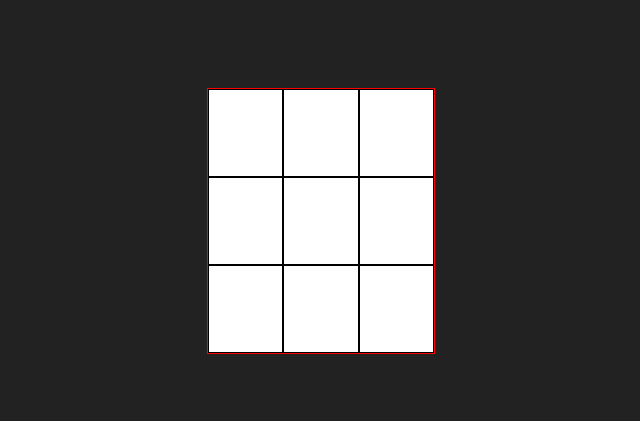
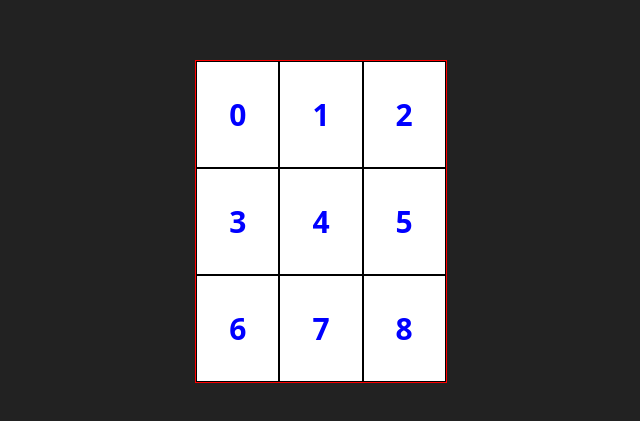
Before and after one commit to fberroeta/react-practice, a React (Vite) app in the folder projects/02-tic-tac-toe/: page / in a window 1280 px wide. Shown: the part 179-600 px from the top of the page, without its empty margins (319-959 px from the left). Built offline with nearby package versions, Linux system fonts and the light colour scheme.

Commit message:
Added board state

```diff
--- a/projects/02-tic-tac-toe/src/App.css
+++ b/projects/02-tic-tac-toe/src/App.css
@@ -3,6 +3,9 @@
   margin: 0 auto;
   padding: 2rem;
   text-align: center;
+  color: blue;
+  font-weight: 700;
+  font-size: 30px;
 }
 
 .board {
--- a/projects/02-tic-tac-toe/src/App.jsx
+++ b/projects/02-tic-tac-toe/src/App.jsx
@@ -1,15 +1,20 @@
+import {useState} from 'react'
 import './App.css'
 import Square from './components/Square'
 
 function App() {
 //Board data array
-const boardData = new Array(9).fill(null)
+const [board, setBoard] = useState(new Array(9).fill(null))
+
+const onBoardChange = (index) =>{
+  console.log('changed ' + index)
+}
 
   return (
     <section className='board'>
-     {boardData.map((square,index)=><Square key={index}>
-      {square}
-     </Square>)}
+     {
+     board.map((square,index)=><Square onChange={onBoardChange} key={index} index={index}>{square}</Square>)
+     }
     </section>
   )
 }
--- a/projects/02-tic-tac-toe/src/components/Square.jsx
+++ b/projects/02-tic-tac-toe/src/components/Square.jsx
@@ -1,7 +1,12 @@
 
-const Square = () => {
+const Square = ({index,onChange}) => {
+  const handleClick = ()=> {
+    onChange(index)
+  }
+
   return (
-    <div className='board-square'>X</div>
+
+    <div className='board-square' onClick={handleClick}>{index}</div>
   )
 }
 export default Square
```
